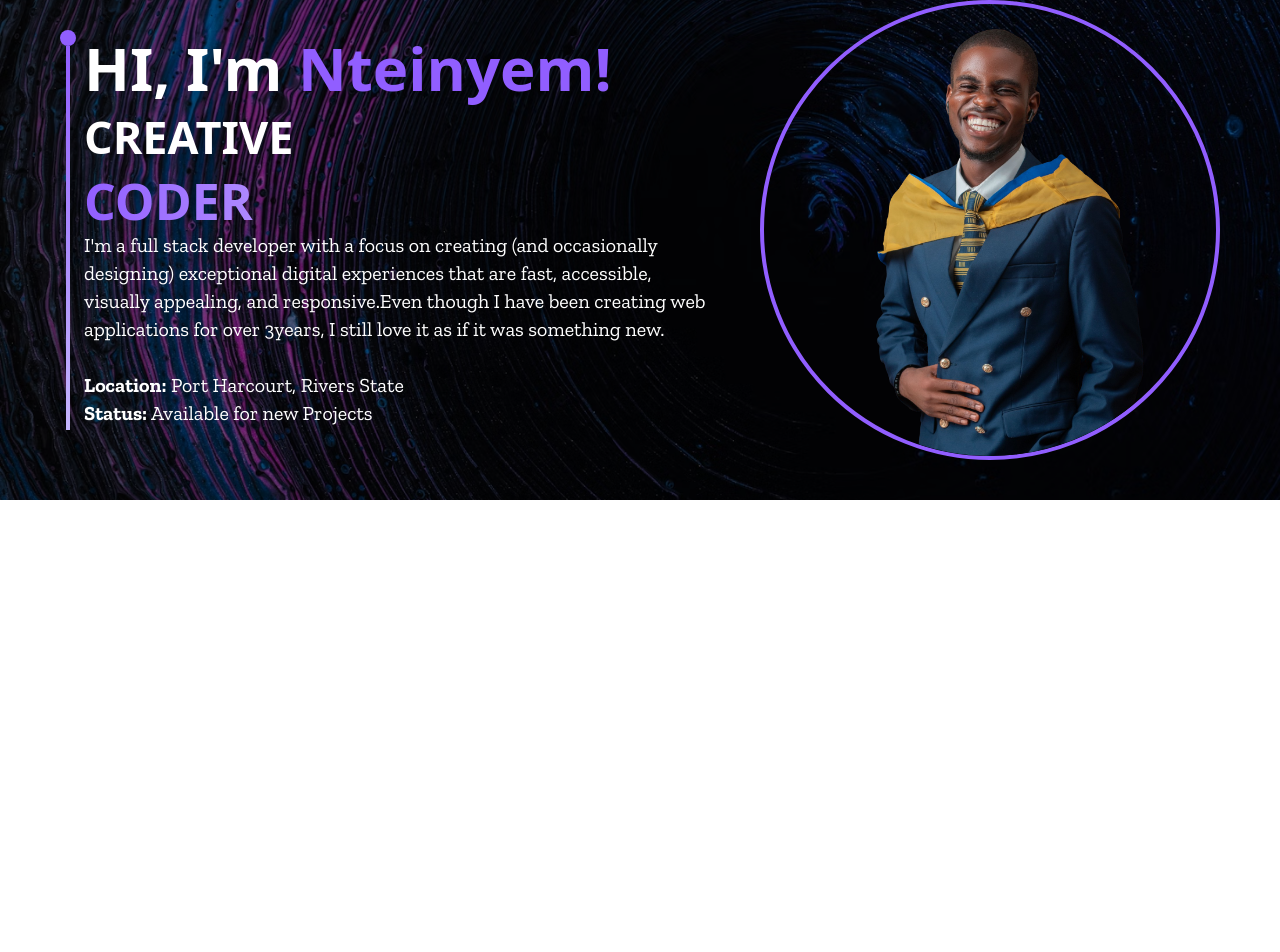
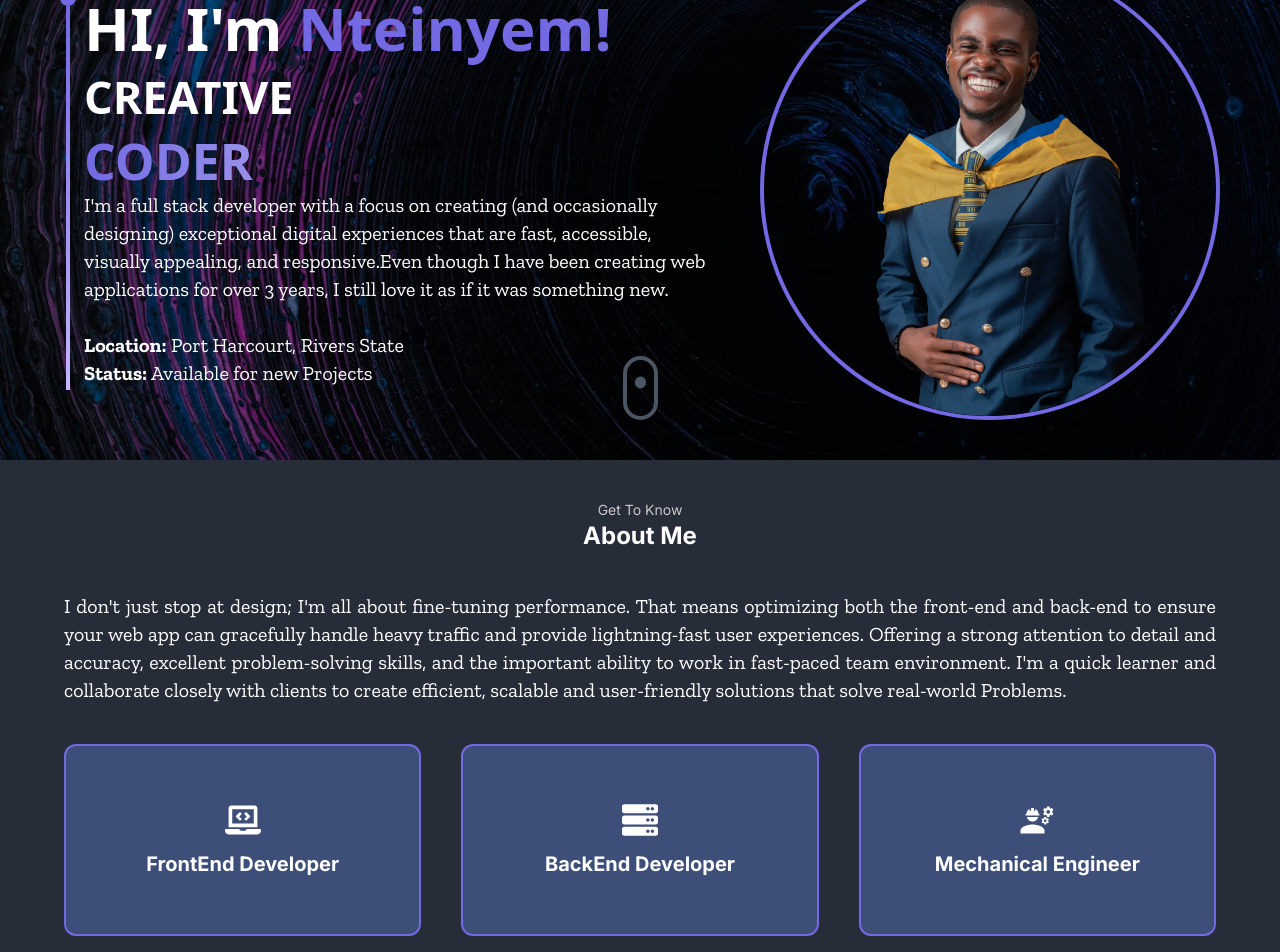
Before and after one commit to Dakjebbin/MainPortfolio, a React (Vite) app in the folder Portfolio/: page / in a window 1280 px wide. Shown: the part 160-1112 px from the top of the page. Before the commit the page ends 800 px from the top, so only its background shows below. Built offline with nearby package versions, Linux system fonts and the light colour scheme.

Commit message:
about section almost done

```diff
--- a/Portfolio/package.json
+++ b/Portfolio/package.json
@@ -10,10 +10,13 @@
     "preview": "vite preview"
   },
   "dependencies": {
+    "framer-motion": "^11.16.4",
+    "motion": "^11.16.4",
     "react": "^18.3.1",
     "react-dom": "^18.3.1",
     "react-icons": "^5.4.0",
-    "react-router-dom": "^7.1.1"
+    "react-router-dom": "^7.1.1",
+    "react-tilt": "^1.0.2"
   },
   "devDependencies": {
     "@eslint/js": "^9.17.0",
--- /dev/null
+++ b/Portfolio/src/Components/About.jsx
@@ -0,0 +1,83 @@
+import { Tilt } from 'react-tilt';
+import { motion } from "motion/react";
+import { FaLaptopCode } from "react-icons/fa";
+import { fadeIn, textVariant } from '../utils/motion';
+import { MdEngineering } from "react-icons/md";
+import { FaAward } from "react-icons/fa6";
+import { FaServer } from "react-icons/fa";
+
+const About = () => {
+  return (
+    <div id='about' className='mt-10 w-[90%] text-white m-auto'>
+       <motion.div variants={textVariant()}>
+        <p className='font-Inter text-center text-[#ccc8c8] text-sm '>Get To Know</p>
+        <p className='font-Inter text-center text-2xl text-white font-bold'>About Me</p>
+       </motion.div>
+
+       <motion.p className='mt-10 text-justify' variants={fadeIn("", "", 0.1, 1)}>
+
+            <p className='flex font-zillaSlab justify-center text-white text-lg sm:text-xl'>
+            I don&apos;t just stop at design; I&apos;m all about fine-tuning performance. That means optimizing both the front-end and back-end to ensure your web app can gracefully handle heavy traffic and provide lightning-fast user experiences.
+            Offering a strong attention to detail and accuracy, excellent problem-solving skills, and the important ability to work in fast-paced team environment. I&apos;m a quick learner and collaborate closely with clients to create efficient, scalable and user-friendly solutions that solve real-world Problems.
+            </p>
+       </motion.p>
+
+
+       <div className='flex flex-wrap gap-10 mt-10'>
+       <Tilt className='flex-grow basis-72 cursor-pointer border-2 bg-[#3d4e79] hover:bg-[#272c39] duration-500 rounded-xl border-[#7269e3] flex flex-col items-center py-14'
+       options={{
+        max: 45,
+        scale: 1,
+        speed: 450
+       }}
+       >
+        <motion.div className='flex flex-col items-center' variants={fadeIn("right", "spring", 0.5 * 1, 0.75)}>
+        <FaLaptopCode className="text-2xl sm:text-4xl" />
+            <p className='font-Inter mt-3 font-bold text-lg sm:text-xl'>FrontEnd Developer</p>
+        </motion.div>
+        </Tilt>
+
+        <Tilt className='flex-grow basis-72 cursor-pointer border-2 bg-[#3d4e79] hover:bg-[#272c39] duration-500 rounded-xl border-[#7269e3] flex flex-col items-center justify-center py-14 sm:py-14' options={{
+            max: 45,
+            scale: 1,
+            speed: 450
+        }}>
+            <motion.div className='flex flex-col items-center' variants={fadeIn("right", "spring", 0.5 * 1, 0.75)}>
+        <FaServer className="text-2xl sm:text-4xl" />
+            <p className='font-Inter mt-3 font-bold text-lg sm:text-xl'>BackEnd Developer</p>
+            </motion.div>
+        </Tilt>
+
+
+        <Tilt className='flex-grow basis-72 cursor-pointer border-2 bg-[#3d4e79] hover:bg-[#272c39] duration-500 rounded-xl border-[#7269e3] flex flex-col items-center justify-center py-14'
+        options={{
+            max: 45,
+            scale: 1,
+            speed: 450
+        }}
+        >
+            <motion.div className='flex flex-col items-center' variants={fadeIn("right", "spring", 0.5 * 1, 0.75)}>
+        <MdEngineering className="text-2xl sm:text-4xl" />
+            <p className='font-Inter mt-3 font-bold text-lg sm:text-xl'>Mechanical Engineer</p>
+            </motion.div>
+        </Tilt>
+
+        <Tilt className='flex-grow basis-72 cursor-pointer border-2 bg-[#3d4e79] hover:bg-[#272c39] duration-500 rounded-xl border-[#7269e3] flex flex-col items-center justify-center py-14'
+        options={{
+            max: 45,
+            scale: 1,
+            speed: 450
+        }}
+        >
+           <motion.div className='flex flex-col items-center' variants={fadeIn("right", "spring", 0.5 * 1, 0.75)}>
+        <FaAward className="text-2xl sm:text-4xl" />
+            <p className='font-Inter mt-3 font-bold text-lg sm:text-xl'>Experience</p>
+            <p className='font-Inter italic text-[#ccc8c8]'>3 Years</p>
+            </motion.div>
+        </Tilt>
+       </div>
+    </div>
+  )
+}
+
+export default About
--- a/Portfolio/src/Components/Header.jsx
+++ b/Portfolio/src/Components/Header.jsx
@@ -49,7 +49,7 @@ const Header = () => {
     setIsMenuOpen(!isMenuOpen);
   }
   return (
-    <header className={!scroll ? "bg-[#10031a] sticky right-0 top-0" : "h-full w-full bg-[#23033b] bg-clip-padding backdrop-filter sticky z-10 top-0 backdrop-blur-sm bg-opacity-20 ]"}>
+    <header className={!scroll ? "bg-[#10031a] sticky right-0 top-0" : "w-full bg-[#23033b] bg-clip-padding backdrop-filter fixed z-50 top-0 backdrop-blur-sm bg-opacity-20 ]"}>
         <nav className="mx-12 flex justify-between items-center">
            <Link to="/">
             <div className="flex items-center">
@@ -63,21 +63,21 @@ const Header = () => {
             </Link>
 
 
-            <ul className= "text-white font-Inter text-[18px] flex cursor-pointer">
+            <ul className= "text-white font-Inter  text-[18px] flex cursor-pointer">
                 <li className="mr-6 hidden md:flex hover:text-orange-800 duration-300 hover:text-[19px]">
-                  <Link to="#home">Home</Link>
+                  <a href="#home">Home</a>
                   </li>
                 <li className="mr-6 hidden md:flex hover:text-orange-800 duration-300 hover:text-[19px]">
-                  <Link to="#about">About</Link>
+                  <a href="#about">About</a>
                   </li>
                 <li className="mr-6 hidden md:flex hover:text-orange-800 duration-300 hover:text-[19px]">
-                    <Link to="#work">Work</Link>
+                    <a href="#work">Work</a>
                   </li>
                 <li className="mr-6 hidden md:flex hover:text-orange-800 duration-300 hover:text-[19px]">
-                  <Link to="#testimonial">Testimonial</Link>
+                  <a href="#testimonial">Testimonial</a>
                   </li>
                 <li className="mr-6 hidden md:flex hover:text-orange-800 duration-300 hover:text-[19px]">
-                  <Link to="#contact">Contact</Link>
+                  <a href="#contact">Contact</a>
                   </li>
 
                   <div onClick={toggleRotation} className="md:hidden block">
@@ -88,32 +88,32 @@ const Header = () => {
 
 
         <nav ref={mobileNavRef}
-        className={`bg-gradient-to-r  from-gray-700 to-gray-900 z-20 min-w-[200px] rounded-xl absolute top-2 right-2 md:hidden
+        className={`bg-gradient-to-r z-50 from-gray-700  to-gray-900 min-w-[200px] rounded-xl absolute top-2 right-2 md:hidden
           ${isMenuOpen ? "opacity-100 block" : "opacity-0 block"}
           transition-all duration-500 ease-in-out`}
         style={{
           visibility: isMenuOpen ? 'visible' : 'hidden',
           }}
       >
-        <ul className="text-white text-[18px] z-20 cursor-pointer font-Inter flex flex-col p-10">
-        <div onClick={toggleRotation} className="md:hidden block">
+        <ul className="text-white text-[18px] z-50  cursor-pointer font-Inter flex flex-col p-10">
+        <div onClick={toggleRotation} className="md:hidden block ">
                   <IoIosCloseCircleOutline onClick={isNavActive} size={30} className={`transition-transform duration-500 ${isRotated ? "rotate-90" : ""}`}/>
                   </div>
 
-                <li onClick={isNavActive} className="mb-6 mt-10 hover:text-orange-800 duration-300 hover:text-[19px]">
-                  <Link to="#home">Home</Link>
+                <li onClick={isNavActive} className="mb-6 z-50 mt-10 hover:text-orange-800 duration-300 hover:text-[19px]">
+                  <a href="#home">Home</a>
                   </li>
                 <li onClick={isNavActive} className="mb-6 hover:text-orange-800 duration-300 hover:text-[19px]">
-                  <Link to="#about">About</Link>
+                  <a href="#about">About</a>
                   </li>
                 <li onClick={isNavActive} className="mb-6 hover:text-orange-800 duration-300 hover:text-[19px]">
-                    <Link to="#work">Work</Link>
+                    <a href="#work">Work</a>
                   </li>
                 <li onClick={isNavActive} className="mb-6  hover:text-orange-800 duration-300 hover:text-[19px]">
-                  <Link to="#testimonial">Testimonial</Link>
+                  <a href="#testimonial">Testimonial</a>
                   </li>
                 <li onClick={isNavActive} className="mb-6  hover:text-orange-800 duration-300 hover:text-[19px]">
-                  <Link to="#contact">Contact</Link>
+                  <a href="#contact">Contact</a>
                   </li>
 
             </ul>
--- a/Portfolio/src/Components/Hero.jsx
+++ b/Portfolio/src/Components/Hero.jsx
@@ -1,5 +1,6 @@
 import { useEffect, useState } from "react"
 import { assets } from "../assets/assets";
+import { motion } from "motion/react"
 
 
 const Hero = () => {
@@ -32,20 +33,20 @@ const Hero = () => {
   }, [])
 
    return (
-    <section className=" w-full flex items-center justify-center h-auto mx-auto p-[20px] mt-10">
-      <div className="flex max-w-[1200px] w-full lg:flex-row items-center flex-col mx-0 my-auto ">
+    <section id="home" className=" w-full flex items-center justify-center h-auto mx-auto p-[20px] ">
+      <div className="flex animate-fade-in max-w-[1200px] w-full lg:flex-row items-center flex-col mx-0 my-auto ">
       <div className="flex flex-1 max-w-[700px] justify-center items-center p-[20px]">
       <div className="flex mr-2 flex-col justify-center items-center">
-           <div className="w-4 h-4 bg-[#915eff] rounded-full"/>
-           <div className="w-1 sm:h-96 h-96 bg-gradient-to-b from-[#915eff] to-violet-300"/>
+           <div className="w-4 h-4 bg-[#7269e3] rounded-full"/>
+           <div className="w-1 sm:h-96 h-96 bg-gradient-to-b from-[#7269e3] to-violet-300"/>
            </div>
         <div>
 
-        <h1 className="text-white text-[40px] leading-[50px] sm:leading-[70px]  md:text-[60px] font-bold">HI, I&apos;m <span className="text-[#915eff]">Nteinyem!</span> </h1>
+        <h1 className="text-white text-[40px] leading-[50px] sm:leading-[70px]  md:text-[60px] font-bold">HI, I&apos;m <span className="text-[#7269e3]">Nteinyem!</span> </h1>
         <p className="text-white font-bold text-[30px] md:text-[45px]">CREATIVE</p>
 
       <div>
-      <p className={`transition-all duration-500 leading-[50px] sm:leading-[60px] text-transparent bg-clip-text bg-gradient-to-r from-[#915eff] to-[white] font-bold text-[40px] sm:text-[50px] ${showing ? "opacity-100" : "opacity-0"}`}>
+      <p className={`transition-all duration-500 leading-[50px] sm:leading-[60px] text-transparent bg-clip-text bg-gradient-to-r from-[#7269e3] to-[white] font-bold text-[40px] sm:text-[50px] ${showing ? "opacity-100" : "opacity-0"}`}>
       {visible}
       </p>
       </div>
@@ -55,7 +56,7 @@ const Hero = () => {
       I&apos;m a full stack developer
             with a focus on creating (and occasionally designing)
             exceptional digital experiences that are fast, accessible, visually appealing,
-            and responsive.Even though I have been creating web applications for over 3years,
+            and responsive.Even though I have been creating web applications for over 3 years,
             I still love it as if it was something new.
             </p>
             <br />
@@ -68,9 +69,23 @@ const Hero = () => {
            </div>
 
 <div className="text-white max-w-[500px] justify-center p-[20px] items-center flex flex-1 ">
-  <img className="max-w-full rounded-full h-auto border-[#915eff]   border-4" src={assets.circleImage} alt="" />
+  <img className="max-w-full rounded-full h-auto border-[#7269e3] border-4" src={assets.circleImage} alt="" />
 </div>
 
+</div>
+
+<div className="absolute sm:bottom-10 bottom-3 w-full flex justify-center items-center">
+<a href="#about">
+  <div className="w-[35px] h-[64px] rounded-3xl border-4 border-gray-600 flex justify-center items-start p-2">
+    <motion.div animate={{y:[0,24,0]}}
+    transition={{duration:1.5,
+      repeat: Infinity,
+    repeatType:"loop"
+    }}
+    className="w-3 h-3 rounded-full bg-gray-600 mb-1"
+    />
+  </div>
+</a>
 </div>
     </section>
 
--- a/Portfolio/src/Components/Home.jsx
+++ b/Portfolio/src/Components/Home.jsx
@@ -1,16 +1,22 @@
+
+
+import About from './About';
 import Header from './Header';
 import Hero from './Hero';
 
 const Home = () => {
   return (
-    <main className="relative z-0 bg-black">
+    <main className="relative z-0 bg-[#272c39]">
       <div className="relative bg-hero-pattern bg-cover bg-center w-full h-full">
-        <div className="absolute inset-0 bg-black opacity-50 z-0"></div>
-        <div className="relative z-10">
+        <div className="absolute inset-0 bg-black opacity-50 z-0">
+
+        </div>
+        <div className="relative z-0">
           <Header />
           <Hero />
         </div>
       </div>
+   <About/>
     </main>
   );
 };
--- /dev/null
+++ b/Portfolio/src/utils/motion.js
@@ -0,0 +1,88 @@
+export const textVariant = (delay) => {
+    return {
+      hidden: {
+        y: -50,
+        opacity: 0,
+      },
+      show: {
+        y: 0,
+        opacity: 1,
+        transition: {
+          type: "spring",
+          duration: 1.25,
+          delay: delay,
+        },
+      },
+    };
+  };
+
+  export const fadeIn = (direction, type, delay, duration) => {
+    return {
+      hidden: {
+        x: direction === "left" ? 100 : direction === "right" ? -100 : 0,
+        y: direction === "up" ? 100 : direction === "down" ? -100 : 0,
+        opacity: 0,
+      },
+      show: {
+        x: 0,
+        y: 0,
+        opacity: 1,
+        transition: {
+          type: type,
+          delay: delay,
+          duration: duration,
+          ease: "easeOut",
+        },
+      },
+    };
+  };
+
+  export const zoomIn = (delay, duration) => {
+    return {
+      hidden: {
+        scale: 0,
+        opacity: 0,
+      },
+      show: {
+        scale: 1,
+        opacity: 1,
+        transition: {
+          type: "tween",
+          delay: delay,
+          duration: duration,
+          ease: "easeOut",
+        },
+      },
+    };
+  };
+
+  export const slideIn = (direction, type, delay, duration) => {
+    return {
+      hidden: {
+        x: direction === "left" ? "-100%" : direction === "right" ? "100%" : 0,
+        y: direction === "up" ? "100%" : direction === "down" ? "100%" : 0,
+      },
+      show: {
+        x: 0,
+        y: 0,
+        transition: {
+          type: type,
+          delay: delay,
+          duration: duration,
+          ease: "easeOut",
+        },
+      },
+    };
+  };
+
+  export const staggerContainer = (staggerChildren, delayChildren) => {
+    return {
+      hidden: {},
+      show: {
+        transition: {
+          staggerChildren: staggerChildren,
+          delayChildren: delayChildren || 0,
+        },
+      },
+    };
+  };
--- a/Portfolio/tailwind.config.js
+++ b/Portfolio/tailwind.config.js
@@ -15,6 +15,16 @@ export default {
       backgroundImage: {
         "hero-pattern": "url('/src/assets/bg.avif')",
       },
+      animation:{
+        'fade-in': 'fadeIn 3s'
+      },
+
+      keyframes:{
+            fadeIn: {
+              '0%': {opacity:0},
+              '100%': {opacity:1}
+            }
+      }
 
     },
   },
```
Also changed, not shown: 1 other file (tests, documents, lock files or other folders).
